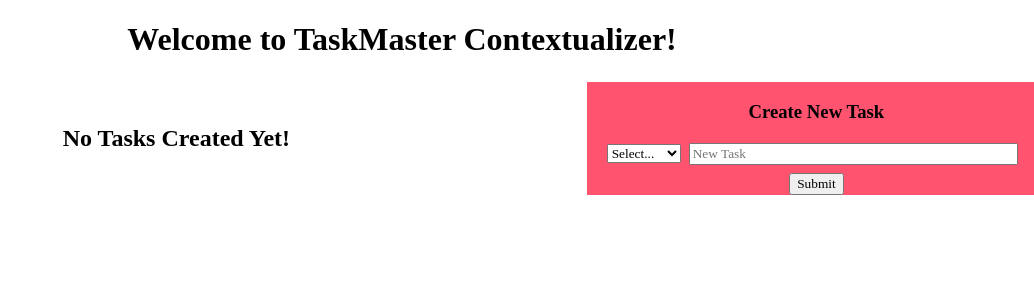
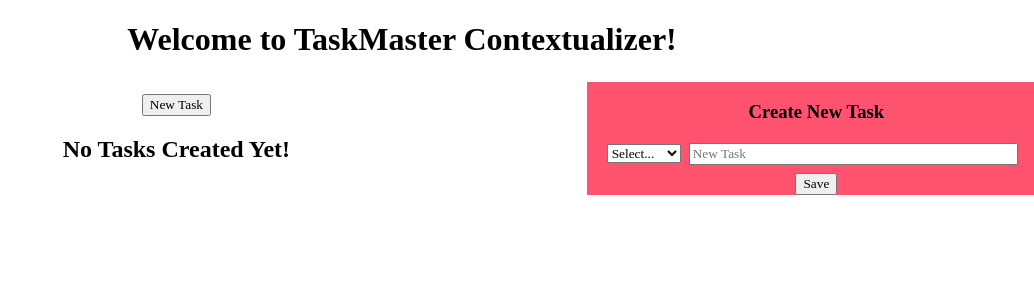
Before and after one commit to siobhanpmahoney/context-api-using-hocs, a React (Create React App) app: page / in a window 1280 px wide. Shown: the top 300 px of the page, without its empty margins (246-1280 px from the left). Built offline with nearby package versions, Linux system fonts and the light colour scheme.

Commit message:
added new task button

```diff
--- a/src/App.js
+++ b/src/App.js
@@ -60,7 +60,7 @@ class App extends Component {
    }
 
   displayTask = (event) => {
-    let tsk = this.state.allTasks.find((t) => t.id == event.target.id)
+    let tsk = event.target.id == "new" ? "new" : this.state.allTasks.find((t) => t.id == event.target.id)
     this.setState({
       selectedTask: tsk
     }, () => console.log("state", this.state))
@@ -72,6 +72,7 @@ class App extends Component {
         <h1>Welcome to TaskMaster Contextualizer!</h1>
 
           <div className="page-container">
+
             <TaskContainer allTasks={this.state.allTasks} taskCount = {this.state.taskCount}  displayTask={this.displayTask} />
             <TaskForm selectedTask={this.state.selectedTask} allTasks={this.state.allTasks} taskCount = {this.state.taskCount} createOrUpdateTask={this.createOrUpdateTask} />
           </div>
--- a/src/components/TaskContainer.js
+++ b/src/components/TaskContainer.js
@@ -11,6 +11,9 @@ class TaskContainer extends React.Component {
   render() {
     return (
       <div className="task-container">
+        <button id="new" onClick={this.props.displayTask}>
+          New Task
+        </button>
       {this.props.taskCount < 1 ? (
         <h2>No Tasks Created Yet!</h2>
         ) : (
--- a/src/components/TaskForm.js
+++ b/src/components/TaskForm.js
@@ -78,7 +78,7 @@ class TaskForm extends React.Component {
           </select>
           <input type="text" placeholder="New Task" value={this.state.content} onChange={this.captureTaskInfo} name="content" />
         </form>
-        <button onClick={this.submit}>Submit</button>
+        <button onClick={this.submit}>Save</button>
       </div>
     )
   }
--- a/src/components/TaskItem.js
+++ b/src/components/TaskItem.js
@@ -3,7 +3,10 @@ import React from 'react'
 const TaskItem = ({task, displayTask}) => {
   return (
     <div id={task.id} className={task.priorty}>
-      {task.content} <button onClick={displayTask} id={task.id} />
+      {task.content}
+      <button onClick={displayTask} id={task.id} className="button edit-task">
+        Edit
+      </button>
     </div>
   )
 }
```
